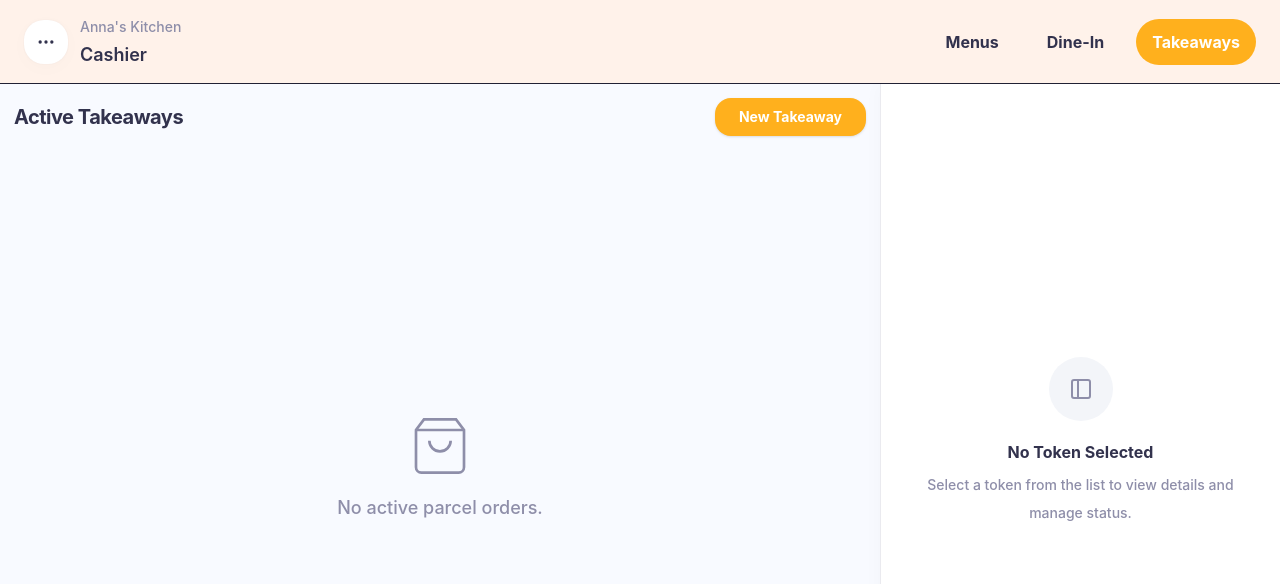
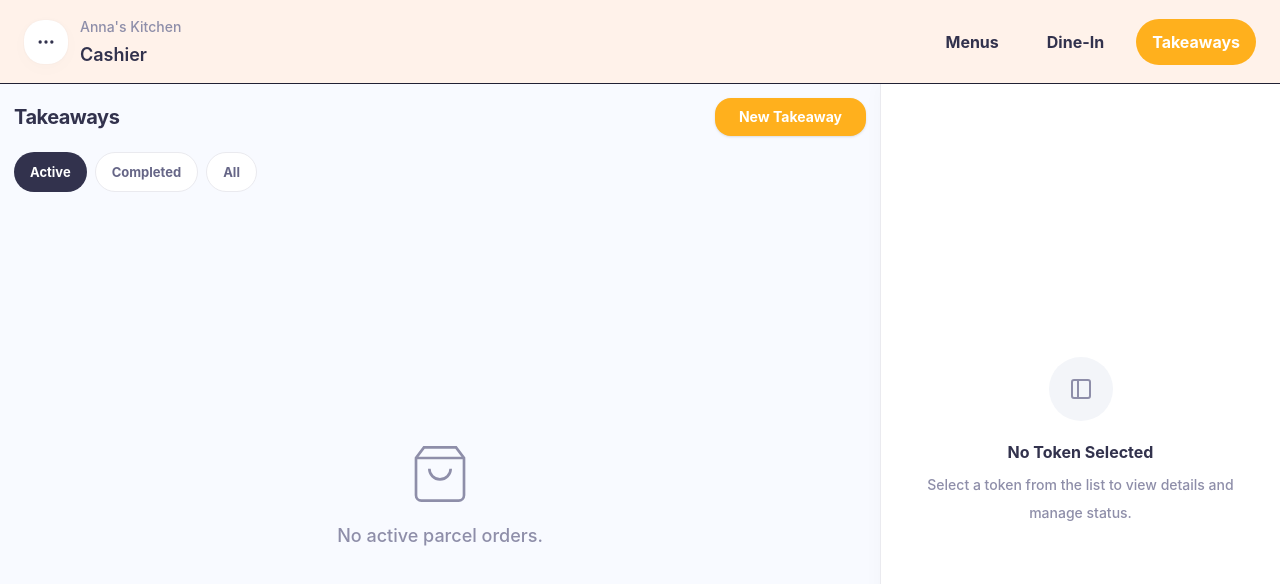
Before and after one commit to manojacccenture-wq/fooderp, a React (Vite) app: page /dashboard/takeaways in a window 1280 px wide. Shown: the top 584 px of the page. Built offline with nearby package versions, Linux system fonts and the light colour scheme.

Commit message:
Fix:Takeaway

```diff
--- a/src/pages/Menu/MenuPage.jsx
+++ b/src/pages/Menu/MenuPage.jsx
@@ -338,6 +338,7 @@ export const MenuPage = ({ initialOrderType = 'dine_in' }) => {
           activeKeyboardSection={activeKeyboardSection}
           setActiveKeyboardSection={setActiveKeyboardSection}
         displayCustomerName={displayCustomerName}
+        currentOrderNumber={currentOrderNumber}
         selectedTable={selectedTable}
         globalOrderStatus={globalOrderStatus}
         setDraftOrderItems={setDraftOrderItems}
--- a/src/pages/Menu/components/Sidebar/OrderSidebar.jsx
+++ b/src/pages/Menu/components/Sidebar/OrderSidebar.jsx
@@ -6,6 +6,8 @@ import { OrderTypeSelector } from './OrderTypeSelector';
 import { TableSelector } from './TableSelector';
 import { PaymentSummary } from './PaymentSummary';
 import { ActionButtons } from './ActionButtons';
+import { useAppSelector } from '../../../../store/hooks';
+import { selectActiveTakeaways, selectCompletedTakeaways } from '../../../../store/slices/takeawaySlice';
 
 export const OrderSidebar = ({
   rightView,
@@ -76,8 +78,14 @@ export const OrderSidebar = ({
   resetCompleteBillingSession,
   isPhoneMissingForDineIn,
   activeKeyboardSection,
-  setActiveKeyboardSection
+  setActiveKeyboardSection,
+  currentOrderNumber
 }) => {
+  const activeTakeaways = useAppSelector(selectActiveTakeaways);
+  const completedTakeaways = useAppSelector(selectCompletedTakeaways);
+  const allLinkedTakeaways = [...activeTakeaways, ...completedTakeaways].filter(t => t.orderNumber === currentOrderNumber);
+  const linkedTakeaway = allLinkedTakeaways.length > 0 ? allLinkedTakeaways[allLinkedTakeaways.length - 1] : null;
+
   return (
     <div className="w-full h-full max-h-screen bg-white flex flex-col relative shrink-0">
       {rightView === 'order' && (
@@ -100,6 +108,11 @@ export const OrderSidebar = ({
                   {ORDER_STATUS_COLORS[globalOrderStatus]?.label || 'AVAILABLE'}
                 </span>
               </div>
+              {linkedTakeaway && (
+                <div className="flex items-center gap-1 px-3 py-1 rounded-full bg-[#f8faff] border border-[#6366f1]/30 shadow-sm">
+                  <span className="text-[10px] font-bold text-[#6366f1] uppercase">Parcel #{String(linkedTakeaway.tokenNumber).padStart(3, '0')}</span>
+                </div>
+              )}
               <button className="bg-[#e23744] text-white rounded-[16px] px-3 py-2 text-[12px] font-bold" onClick={() => { setDraftOrderItems([]); setSentKotItems([]); setHeldItems([]); setKotStatus('idle'); }}>Cancel order</button>
               <button className="bg-[#ffb01d] text-white rounded-[16px] px-3 py-2 text-[12px] font-bold">Pause</button>
             </div>
--- a/src/pages/Takeaway/TakeawayPage.jsx
+++ b/src/pages/Takeaway/TakeawayPage.jsx
@@ -1,7 +1,7 @@
 import React, { useState, useEffect } from 'react';
 import { useNavigate } from 'react-router-dom';
 import { useAppSelector, useAppDispatch } from '../../store/hooks';
-import { selectActiveTakeaways, updateTakeawayStatus, completeTakeaway } from '../../store/slices/takeawaySlice';
+import { selectActiveTakeaways, selectCompletedTakeaways, updateTakeawayStatus, completeTakeaway } from '../../store/slices/takeawaySlice';
 import { selectActiveKots } from '../../store/slices/kotSlice';
 import { TakeawayCard } from './components/TakeawayCard';
 import { TakeawaySidebar } from './components/TakeawaySidebar';
@@ -10,18 +10,24 @@ export const TakeawayPage = () => {
   const navigate = useNavigate();
   const dispatch = useAppDispatch();
   const activeTakeaways = useAppSelector(selectActiveTakeaways);
+  const completedTakeaways = useAppSelector(selectCompletedTakeaways);
   const activeKots = useAppSelector(selectActiveKots);
 
   const [selectedToken, setSelectedToken] = useState(null);
+  const [filter, setFilter] = useState('Active'); // 'Active' | 'Completed' | 'All'
+
+  const displayedTakeaways = filter === 'Active' ? activeTakeaways
+    : filter === 'Completed' ? completedTakeaways
+    : [...activeTakeaways, ...completedTakeaways].sort((a, b) => new Date(b.createdAt) - new Date(a.createdAt));
 
   // Auto-select first token if none is selected
   useEffect(() => {
-    if (!selectedToken && activeTakeaways.length > 0) {
-      setSelectedToken(activeTakeaways[0].tokenNumber);
+    if (!selectedToken && displayedTakeaways.length > 0) {
+      setSelectedToken(displayedTakeaways[0].tokenNumber);
     }
-  }, [selectedToken, activeTakeaways]);
+  }, [selectedToken, displayedTakeaways]);
 
-  const selectedTakeaway = activeTakeaways.find(t => t.tokenNumber === selectedToken);
+  const selectedTakeaway = displayedTakeaways.find(t => t.tokenNumber === selectedToken);
   const relatedKots = selectedTakeaway
     ? activeKots.filter(k => k.orderNumber === selectedTakeaway.orderNumber && k.type === 'take_away')
     : [];
@@ -50,8 +56,8 @@ export const TakeawayPage = () => {
   return (
     <div className="grid h-full w-full relative overflow-hidden bg-[#f8faff]" style={{ gridTemplateColumns: `minmax(0, 1fr) 400px` }}>
       <div className="flex flex-col min-h-0 overflow-hidden p-[14px]">
-        <div className="flex justify-between items-center mb-[14px] shrink-0">
-          <h1 className="text-[20px] font-bold text-[#32324d]">Active Takeaways</h1>
+        <div className="flex justify-between items-center shrink-0">
+          <h1 className="text-[20px] font-bold text-[#32324d]">Takeaways</h1>
           <button
             onClick={() => navigate('/dashboard/menu', { state: { orderType: 'take_away' } })}
             className="px-6 py-2 bg-[#ffb01d] text-white font-bold rounded-[16px] text-[14px] hover:bg-[#e09b18] transition-colors shadow-sm"
@@ -60,19 +66,39 @@ export const TakeawayPage = () => {
           </button>
         </div>
 
-        {activeTakeaways.length === 0 ? (
+        {/* Filters */}
+        <div className="flex gap-2 mb-[14px] mt-4 shrink-0">
+          {['Active', 'Completed', 'All'].map(tab => (
+            <button
+              key={tab}
+              onClick={() => {
+                setFilter(tab);
+                setSelectedToken(null);
+              }}
+              className={`px-4 py-2 rounded-full text-[13px] font-bold transition-colors ${
+                filter === tab
+                  ? 'bg-[#32324d] text-white'
+                  : 'bg-white text-[#666687] border border-[#eaeaef] hover:bg-[#f3f5f9]'
+              }`}
+            >
+              {tab}
+            </button>
+          ))}
+        </div>
+
+        {displayedTakeaways.length === 0 ? (
           <div className="flex-1 flex flex-col items-center justify-center text-[#8e8ea9]">
             <svg width="64" height="64" viewBox="0 0 24 24" fill="none" stroke="currentColor" strokeWidth="1" className="mb-4">
               <path d="M6 2L3 6v14a2 2 0 0 0 2 2h14a2 2 0 0 0 2-2V6l-3-4z"></path>
               <line x1="3" y1="6" x2="21" y2="6"></line>
               <path d="M16 10a4 4 0 0 1-8 0"></path>
             </svg>
-            <p className="text-[18px]">No active parcel orders.</p>
+            <p className="text-[18px]">No {filter.toLowerCase()} parcel orders.</p>
           </div>
         ) : (
           <div className="flex-1 overflow-y-auto overflow-x-hidden custom-scrollbar pr-2 pb-6 scroll-smooth">
             <div className="grid gap-[10px] items-stretch pb-[100px]" style={{ gridTemplateColumns: 'repeat(auto-fill, minmax(180px, 1fr))' }}>
-              {activeTakeaways.map((takeaway) => (
+              {displayedTakeaways.map((takeaway) => (
                 <TakeawayCard
                   key={takeaway.id}
                   takeaway={takeaway}
--- a/src/pages/Takeaway/components/TakeawayCard.jsx
+++ b/src/pages/Takeaway/components/TakeawayCard.jsx
@@ -43,6 +43,14 @@ export const TakeawayCard = ({ takeaway, isSelected, onClick }) => {
           <span className="text-[#8e8ea9]">Time:</span>
           <span className="font-bold text-[#32324d]">{takeaway.time}</span>
         </div>
+        {takeaway.status === 'Completed' && takeaway.completedAt && (
+          <div className="flex justify-between items-center text-[12px] mt-1 pt-1 border-t border-[#eaeaef]">
+            <span className="text-[#24a44b]">Completed:</span>
+            <span className="font-bold text-[#24a44b]">
+              {new Date(takeaway.completedAt).toLocaleTimeString([], { hour: '2-digit', minute: '2-digit' })}
+            </span>
+          </div>
+        )}
       </div>
     </div>
   );
--- a/src/pages/Takeaway/components/TakeawaySidebar.jsx
+++ b/src/pages/Takeaway/components/TakeawaySidebar.jsx
@@ -30,6 +30,7 @@ export const TakeawaySidebar = ({ takeaway, relatedKots, onClose, onHandover, on
 
       <div className="flex-1 overflow-y-auto px-4 py-4 flex flex-col gap-6">
         <div className="flex flex-col gap-3 p-4 bg-[#f8faff] rounded-[16px] border border-[#eaeaef]">
+          <span className="text-[10px] font-bold text-[#8e8ea9] uppercase tracking-wider mb-[-8px]">Generated From</span>
           <div className="flex justify-between items-center text-[12px] group cursor-pointer hover:bg-white rounded-md p-1 -mx-1 transition-colors" onClick={onOpenMenu}>
             <span className="text-[#8e8ea9] font-semibold flex items-center gap-1">
               Order Number
@@ -83,9 +84,45 @@ export const TakeawaySidebar = ({ takeaway, relatedKots, onClose, onHandover, on
             )}
           </div>
         </div>
+
+        {/* Audit Trail */}
+        <div>
+          <h3 className="text-[14px] font-bold text-[#4a4a6a] mb-3">Audit Trail</h3>
+          <div className="flex flex-col gap-3 p-4 bg-white border border-[#eaeaef] rounded-[16px]">
+            <div className="flex justify-between items-center text-[12px]">
+              <span className="text-[#8e8ea9]">Created Time</span>
+              <span className="font-semibold text-[#32324d]">{takeaway.createdAt ? new Date(takeaway.createdAt).toLocaleTimeString([], { hour: '2-digit', minute: '2-digit' }) : takeaway.time}</span>
+            </div>
+            {takeaway.packedAt && (
+              <div className="flex justify-between items-center text-[12px]">
+                <span className="text-[#8e8ea9]">Packed Time</span>
+                <span className="font-semibold text-[#32324d]">{new Date(takeaway.packedAt).toLocaleTimeString([], { hour: '2-digit', minute: '2-digit' })}</span>
+              </div>
+            )}
+            {takeaway.readyAt && (
+              <div className="flex justify-between items-center text-[12px]">
+                <span className="text-[#8e8ea9]">Ready Time</span>
+                <span className="font-semibold text-[#32324d]">{new Date(takeaway.readyAt).toLocaleTimeString([], { hour: '2-digit', minute: '2-digit' })}</span>
+              </div>
+            )}
+            {takeaway.handedOverAt && (
+              <div className="flex justify-between items-center text-[12px]">
+                <span className="text-[#8e8ea9]">Handed Over Time</span>
+                <span className="font-semibold text-[#32324d]">{new Date(takeaway.handedOverAt).toLocaleTimeString([], { hour: '2-digit', minute: '2-digit' })}</span>
+              </div>
+            )}
+            {takeaway.completedAt && (
+              <div className="flex justify-between items-center text-[12px] pt-2 border-t border-[#eaeaef]">
+                <span className="text-[#24a44b] font-bold">Completed Time</span>
+                <span className="font-bold text-[#24a44b]">{new Date(takeaway.completedAt).toLocaleTimeString([], { hour: '2-digit', minute: '2-digit' })}</span>
+              </div>
+            )}
+          </div>
+        </div>
       </div>
 
-      <div className="p-4 border-t border-[#eaeaef] bg-white flex flex-col gap-3">
+      {takeaway.status !== 'Completed' && (
+        <div className="p-4 border-t border-[#eaeaef] bg-white flex flex-col gap-3">
         <div className="grid grid-cols-2 gap-3">
           <button
             onClick={() => onStatusChange && onStatusChange(takeaway.tokenNumber, 'Preparing')}
@@ -127,6 +164,7 @@ export const TakeawaySidebar = ({ takeaway, relatedKots, onClose, onHandover, on
           Complete Handover
         </button>
       </div>
+      )}
     </div>
   );
 };
--- a/src/store/slices/takeawaySlice.js
+++ b/src/store/slices/takeawaySlice.js
@@ -2,6 +2,7 @@ import { createSlice } from '@reduxjs/toolkit';
 
 const initialState = {
   activeTakeaways: [], // Array of parcel orders
+  completedTakeaways: [], // Array of historical completed parcels
   lastTokenDate: new Date().toDateString(),
   dailyTokenCounter: 0,
 };
@@ -33,6 +34,7 @@ const takeawaySlice = createSlice({
         time: new Date().toLocaleTimeString([], { hour: '2-digit', minute: '2-digit' }),
         items: [], // Snapshotted separately or retrieved from main order
         createdAt: new Date().toISOString(),
+        preparingAt: new Date().toISOString(),
       });
     },
     updateTakeawayStatus: (state, action) => {
@@ -40,11 +42,26 @@ const takeawaySlice = createSlice({
       const takeaway = state.activeTakeaways.find(t => t.tokenNumber === tokenNumber);
       if (takeaway) {
         takeaway.status = status;
+        if (status === 'Packed') takeaway.packedAt = new Date().toISOString();
+        if (status === 'Ready') takeaway.readyAt = new Date().toISOString();
       }
     },
     completeTakeaway: (state, action) => {
       const { tokenNumber } = action.payload;
-      state.activeTakeaways = state.activeTakeaways.filter(t => t.tokenNumber !== tokenNumber);
+      const takeawayIndex = state.activeTakeaways.findIndex(t => t.tokenNumber === tokenNumber);
+
+      if (takeawayIndex !== -1) {
+        const takeaway = state.activeTakeaways[takeawayIndex];
+        takeaway.status = 'Completed';
+        takeaway.handedOverAt = new Date().toISOString();
+        takeaway.completedAt = new Date().toISOString();
+
+        // Move to completed array
+        state.completedTakeaways.push(takeaway);
+
+        // Remove from active array
+        state.activeTakeaways.splice(takeawayIndex, 1);
+      }
     }
   }
 });
@@ -52,6 +69,7 @@ const takeawaySlice = createSlice({
 export const { generateToken, updateTakeawayStatus, completeTakeaway } = takeawaySlice.actions;
 
 export const selectActiveTakeaways = (state) => state.takeaway.activeTakeaways;
+export const selectCompletedTakeaways = (state) => state.takeaway.completedTakeaways;
 export const selectDailyTokenCounter = (state) => state.takeaway.dailyTokenCounter;
 
 export default takeawaySlice.reducer;
```
Also changed, not shown: src/pages/Menu/components/OrderItem.jsx (+32 -3 lines).
